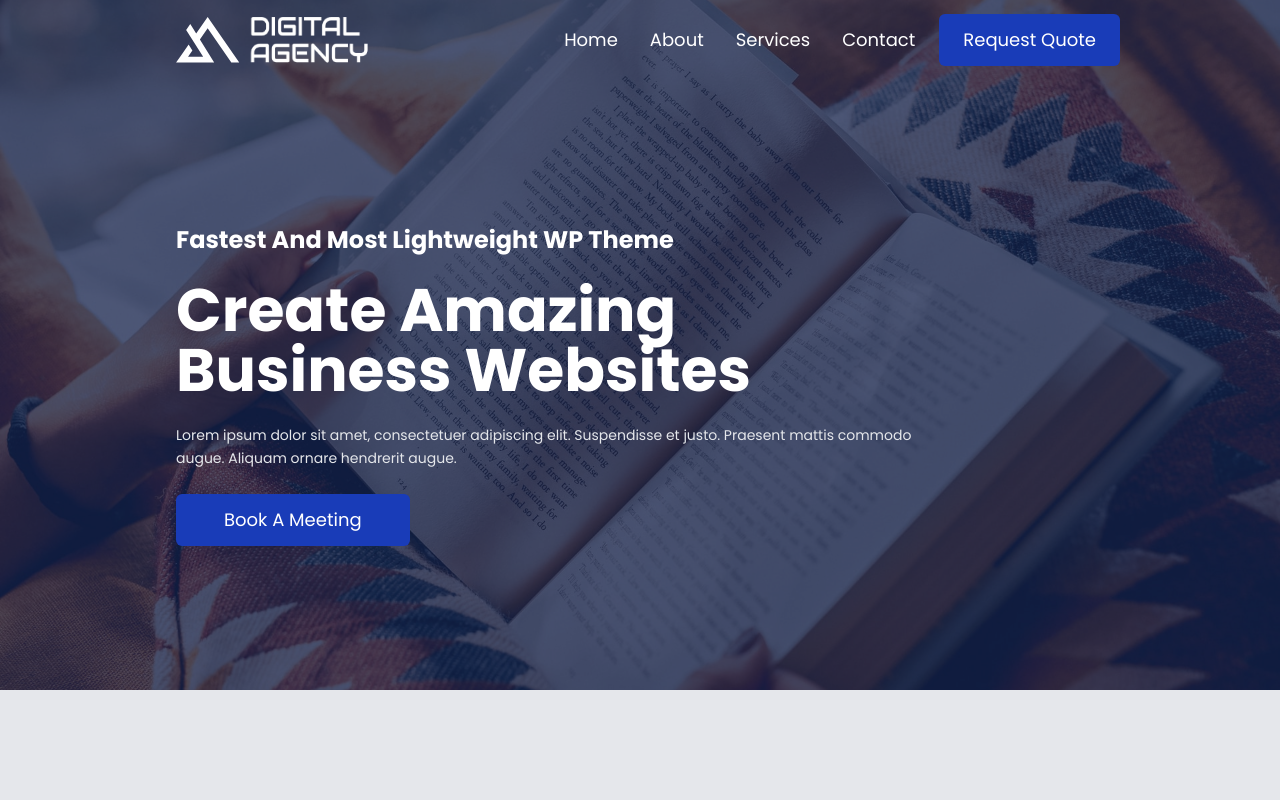
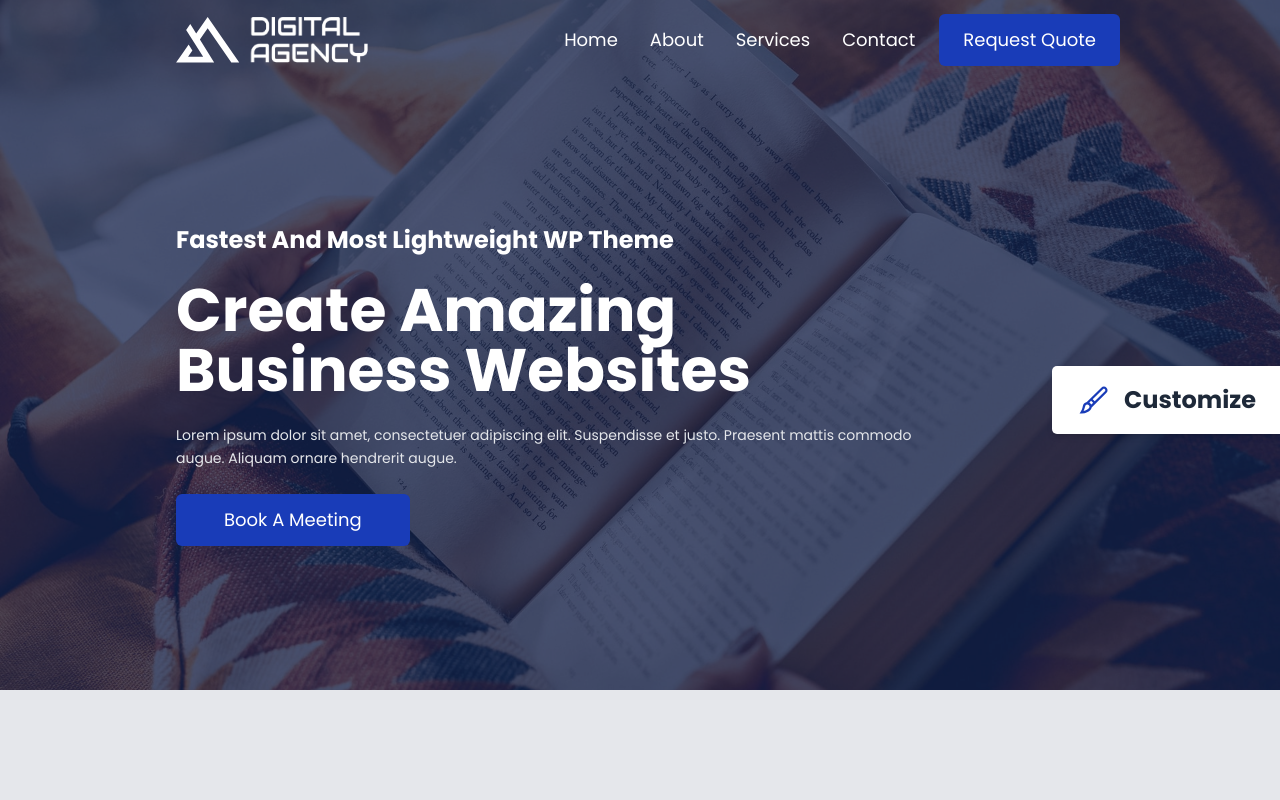
Before and after one commit to awaisfatehali/digital_agency, a React (Vite) app: page / in a window 1280 px wide. Shown: the top 800 px of the page. Built offline with nearby package versions, Linux system fonts and the light colour scheme.

Commit message:
added remaining files

```diff
--- a/src/components/HomePage.jsx
+++ b/src/components/HomePage.jsx
@@ -20,12 +20,12 @@
 import { FaRegLightbulb } from "react-icons/fa";
 import { FaRegCreditCard } from "react-icons/fa";
 import { CgProfile } from "react-icons/cg";
+import { LiaPaintBrushSolid } from "react-icons/lia";
 import QuestionComponent from "./QuestionComponent";
 import HelpSection from "./HelpSection";
 import PartnerSection from "./PartnerSection";
 
 const HomePage = () => {
-
   return (
     <>
       <section
@@ -38,6 +38,11 @@
         {/* Content */}
         <div className="relative z-10">
           <Navbar />
+          <div className="fixed right-0 top-1/2 -translate-y-1/2 flex items-center gap-3 bg-white shadow-md px-6 py-4 rounded-l-[5px] z-50">
+            <LiaPaintBrushSolid className="text-lg md:text-4xl text-blue-800" />
+
+            <h1 className=" text-lg md:text-2xl font-bold text-gray-800">Customize</h1>
+          </div>
 
           <div className="flex flex-col items-center md:items-start justify-center gap-6 px-6 md:px-44 py-36">
             <h3 className="text-white text-center md:text-left text-xl md:text-2xl font-bold">
@@ -62,7 +67,6 @@
 
       {/* Help and Support Section */}
       <HelpSection />
-
 
       {/* Portfolio Section */}
       <section className="bg-white pt-10 md:px-32 md:p-32 flex flex-col items-center gap-10">
@@ -140,7 +144,7 @@
           </div>
         </div>
       </section>
-      <QuestionComponent/>
+      <QuestionComponent />
       <Footer />
     </>
   );
--- a/src/components/Navbar.jsx
+++ b/src/components/Navbar.jsx
@@ -62,6 +62,9 @@
           <Link to="/contact" className="text-lg">
             Contact
           </Link>
+          <button className="bg-blue-800 hover:bg-gray-200 hover:text-blue-800 text-lg px-6 py-3 rounded-md">
+            Request Quote
+          </button>
         </div>
       )}
     </div>
```
